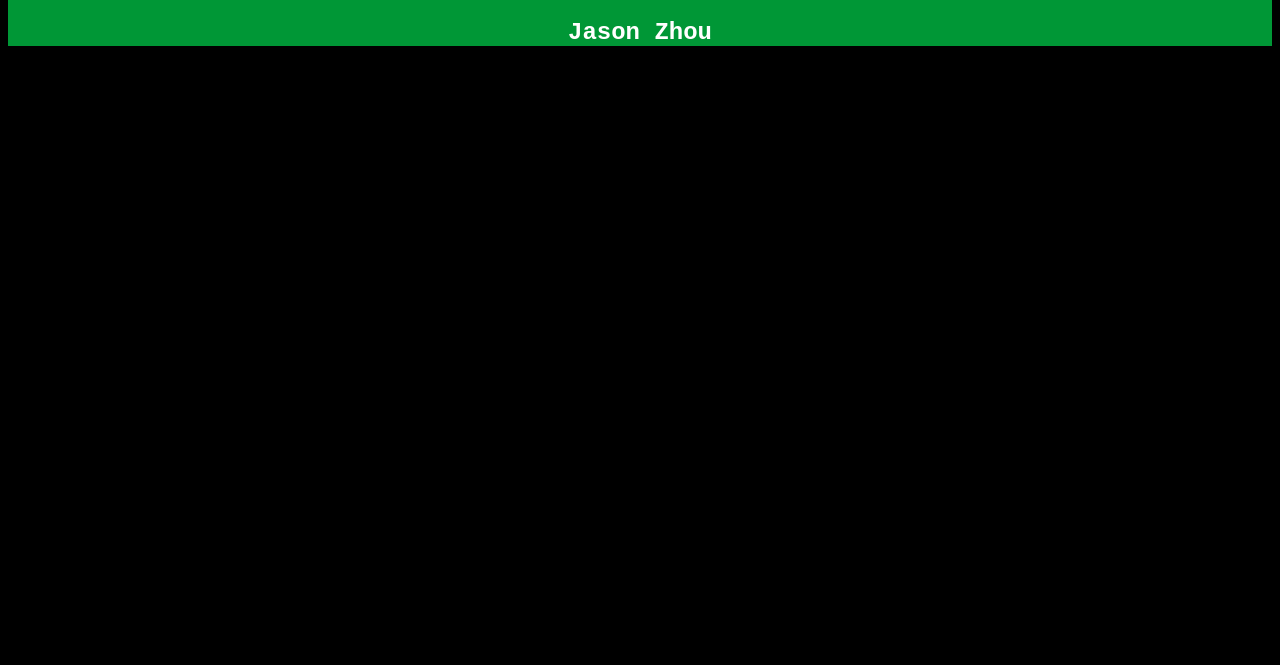
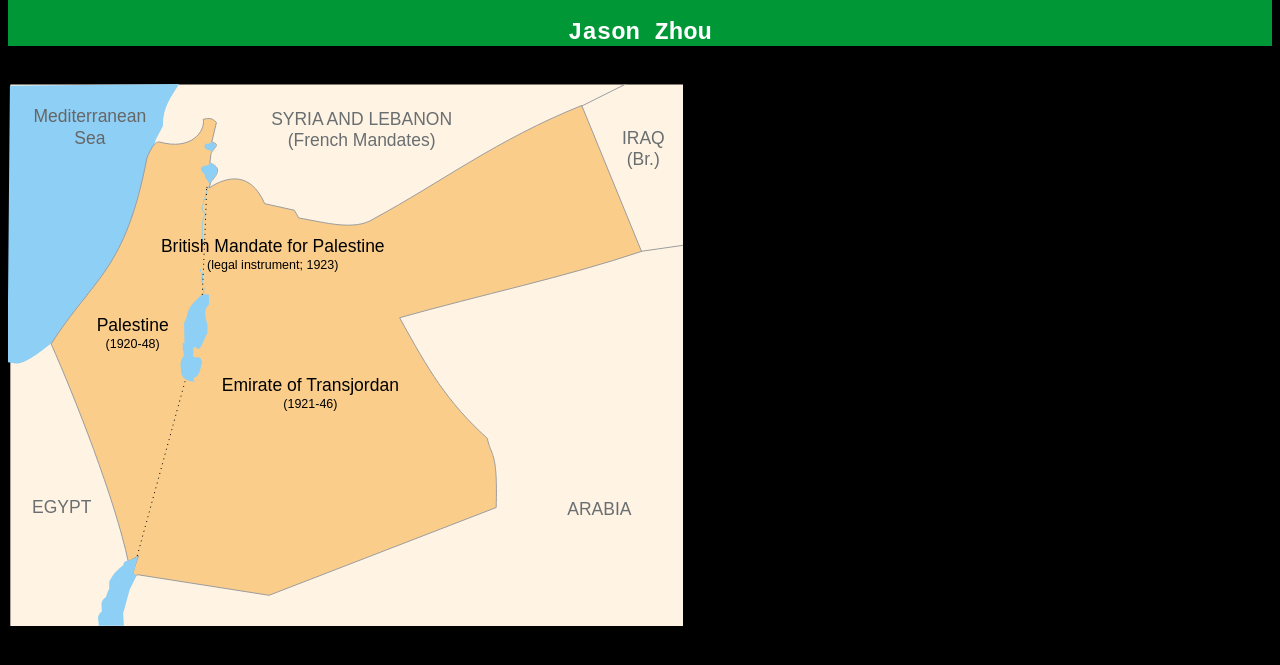
Before and after one commit to IndependentSchoolProjects/OtherFrontsProject, a plain HTML site: page index.html in a window 1280 px wide. Shown: the part 61-726 px from the top of the page. Drawn offline with Linux system fonts and the light colour scheme.

Commit message:
Update index.html

```diff
--- a/index.html
+++ b/index.html
@@ -12,7 +12,7 @@
         </div>
         <br/>
 
-        <img src=""/>
+        <img src="BritishMandate.svg" alt="Map of the British Mandate of Palestine"/>
         <br/>
 
 
```
